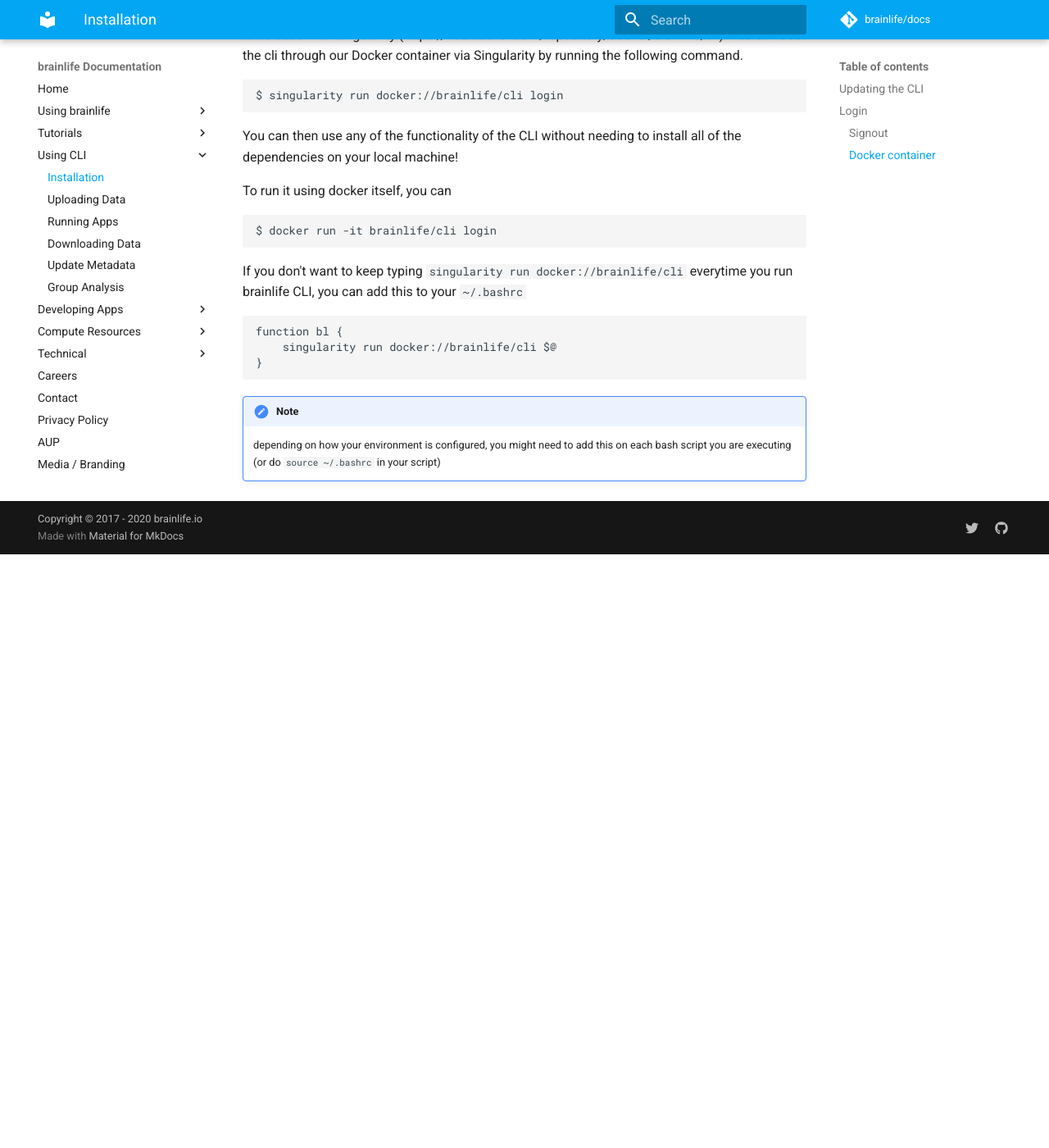
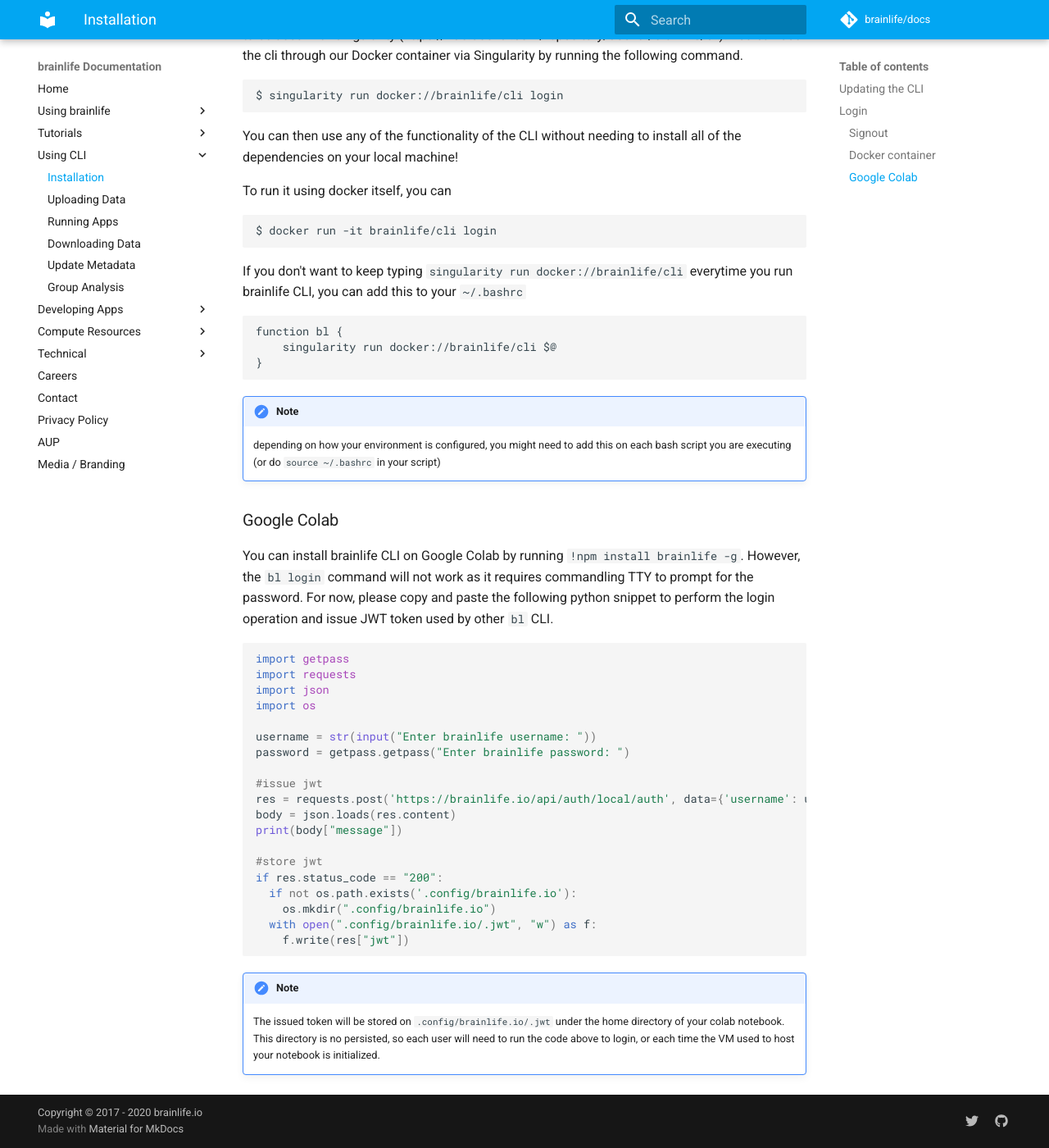
Before and after one commit to brainlife/docs, an MkDocs documentation site: the page built from docs/cli/install.md, in a window 1280 px wide and 1400 px high, scrolled down 2424 px. Shown: the whole window at 82% size. Built offline with MkDocs 1.6.1 and Material for MkDocs 9.7.7, drawn with Linux system fonts in a browser that asks for light colours; comment, search, counter and statistics services are not loaded; before the commit the page ends 3100 px from its top, so only the background shows below that.

Commit message:
added note about bl login for colab

````diff
--- a/docs/cli/install.md
+++ b/docs/cli/install.md
@@ -114,3 +114,33 @@
 
 !!! note
     depending on how your environment is configured, you might need to add this on each bash script you are executing (or do `source ~/.bashrc` in your script)
+
+
+### Google Colab
+
+You can install brainlife CLI on Google Colab by running `!npm install brainlife -g`. However, the `bl login` command will not work as it requires commandling TTY to prompt for the password. For now, please copy and paste the following python snippet to perform the login operation and issue JWT token used by other `bl` CLI.
+
+```python
+import getpass
+import requests
+import json
+import os
+
+username = str(input("Enter brainlife username: "))
+password = getpass.getpass("Enter brainlife password: ")
+
+#issue jwt
+res = requests.post('https://brainlife.io/api/auth/local/auth', data={'username': username, 'password': password})
+body = json.loads(res.content)
+print(body["message"])
+
+#store jwt
+if res.status_code == "200":
+  if not os.path.exists('.config/brainlife.io'):
+    os.mkdir(".config/brainlife.io")
+  with open(".config/brainlife.io/.jwt", "w") as f:
+    f.write(res["jwt"])
+```
+
+!!! note
+    The issued token will be stored on `.config/brainlife.io/.jwt` under the home directory of your colab notebook. This directory is no persisted, so each user will need to run the code above to login, or each time the VM used to host your notebook is initialized.
````
